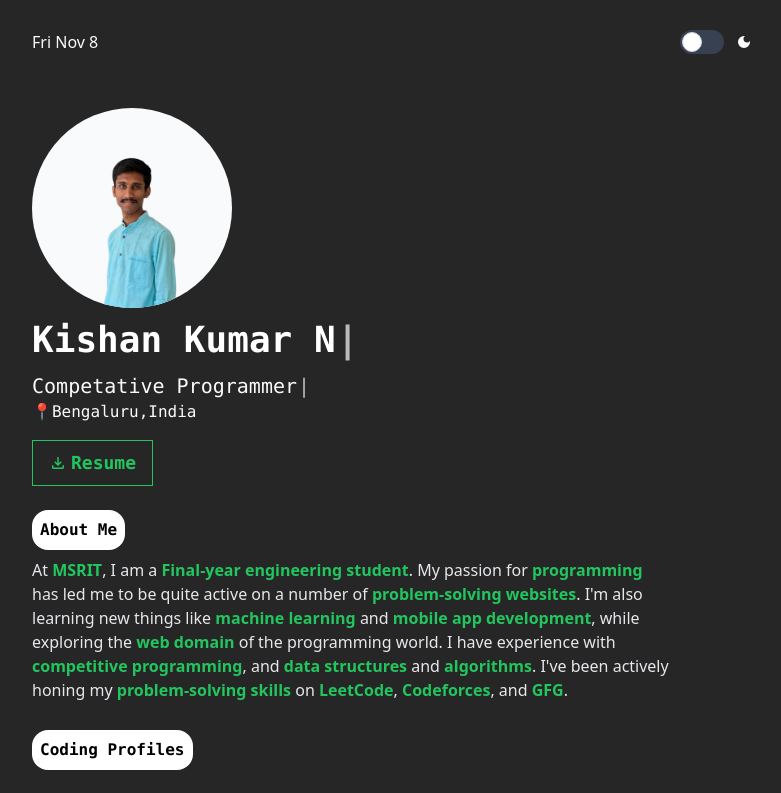
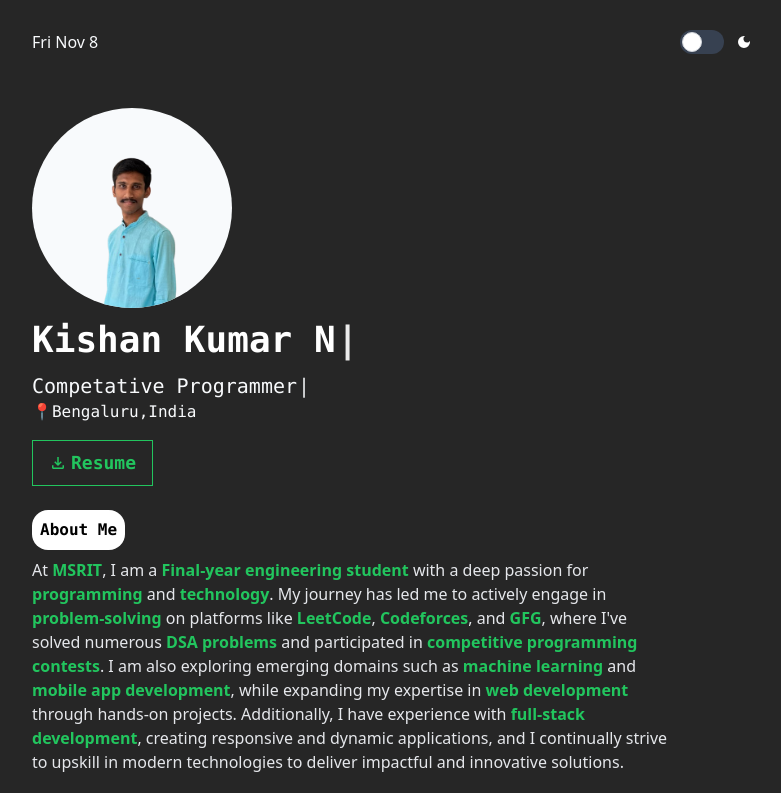
Before and after one commit to kishan9535/Kishan-Portfolio, a React (Vite) app: page / in a window 1280 px wide. Shown: the top 793 px of the page, without its empty margins (248-1029 px from the left). Built offline with nearby package versions, Linux system fonts and the light colour scheme.

Commit message:
Update AboutMe.jsx

```diff
--- a/src/components/AboutMe.jsx
+++ b/src/components/AboutMe.jsx
@@ -4,40 +4,42 @@ import Heading from "./Heading";
 function AboutMe() {
   return (
     <>
-      <div className="mt-5">
+     <div className="mt-5">
         <Heading textsize="text-l">About Me</Heading>
         <p className="mt-2 lg:mr-20 md:mr-0 mr-0 text-gray-800 dark:text-gray-200">
           At <span className="font-bold text-green-500">MSRIT</span>, I am a{" "}
           <span className="font-bold text-green-500">
             Final-year engineering student
+          </span>{" "}
+          with a deep passion for{" "}
+          <span className="font-bold text-green-500">programming</span> and{" "}
+          <span className="font-bold text-green-500">technology</span>. My
+          journey has led me to actively engage in{" "}
+          <span className="font-bold text-green-500">problem-solving</span> on
+          platforms like{" "}
+          <span className="font-bold text-green-500">LeetCode</span>,{" "}
+          <span className="font-bold text-green-500">Codeforces</span>, and{" "}
+          <span className="font-bold text-green-500">GFG</span>, where I've
+          solved numerous{" "}
+          <span className="font-bold text-green-500">DSA problems</span> and
+          participated in{" "}
+          <span className="font-bold text-green-500">
+            competitive programming contests
           </span>
-          . My passion for{" "}
-          <span className="font-bold text-green-500">programming</span> has led
-          me to be quite active on a number of{" "}
-          <span className="font-bold text-green-500">
-            problem-solving websites
-          </span>
-          . I'm also learning new things like{" "}
+          . I am also exploring emerging domains such as{" "}
           <span className="font-bold text-green-500">machine learning</span> and{" "}
           <span className="font-bold text-green-500">
             mobile app development
           </span>
-          , while exploring the{" "}
-          <span className="font-bold text-green-500">web domain</span> of the
-          programming world. I have experience with{" "}
+          , while expanding my expertise in{" "}
+          <span className="font-bold text-green-500">web development</span>{" "}
+          through hands-on projects. Additionally, I have experience with{" "}
           <span className="font-bold text-green-500">
-            competitive programming
+            full-stack development
           </span>
-          , and{" "}
-          <span className="font-bold text-green-500">data structures</span> and{" "}
-          <span className="font-bold text-green-500">algorithms</span>. I've
-          been actively honing my{" "}
-          <span className="font-bold text-green-500">
-            problem-solving skills
-          </span>{" "}
-          on <span className="font-bold text-green-500">LeetCode</span>,{" "}
-          <span className="font-bold text-green-500">Codeforces</span>, and{" "}
-          <span className="font-bold text-green-500">GFG</span>.
+          , creating responsive and dynamic applications, and I continually
+          strive to upskill in modern technologies to deliver impactful and
+          innovative solutions.
         </p>
       </div>
     </>
```
